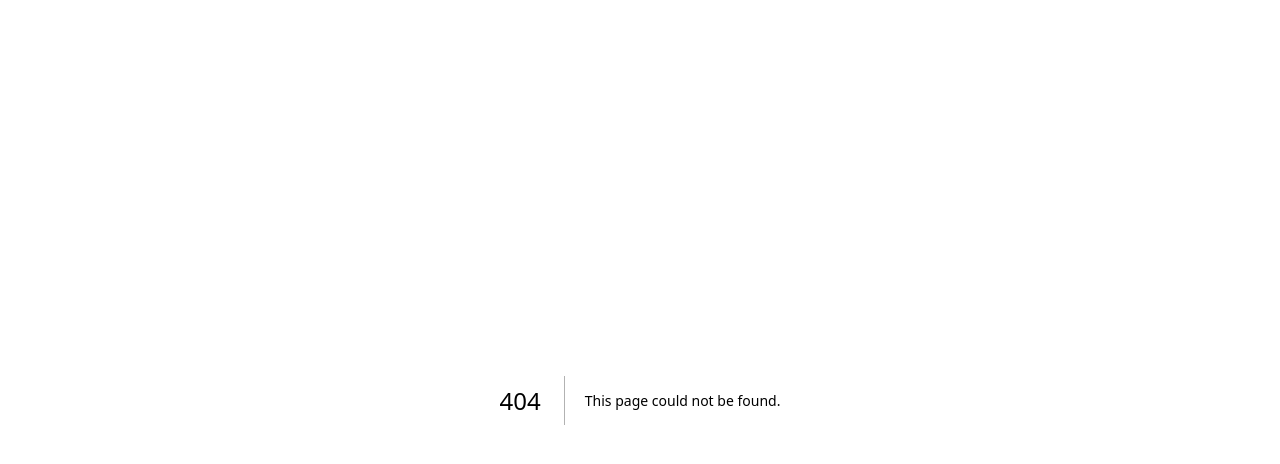
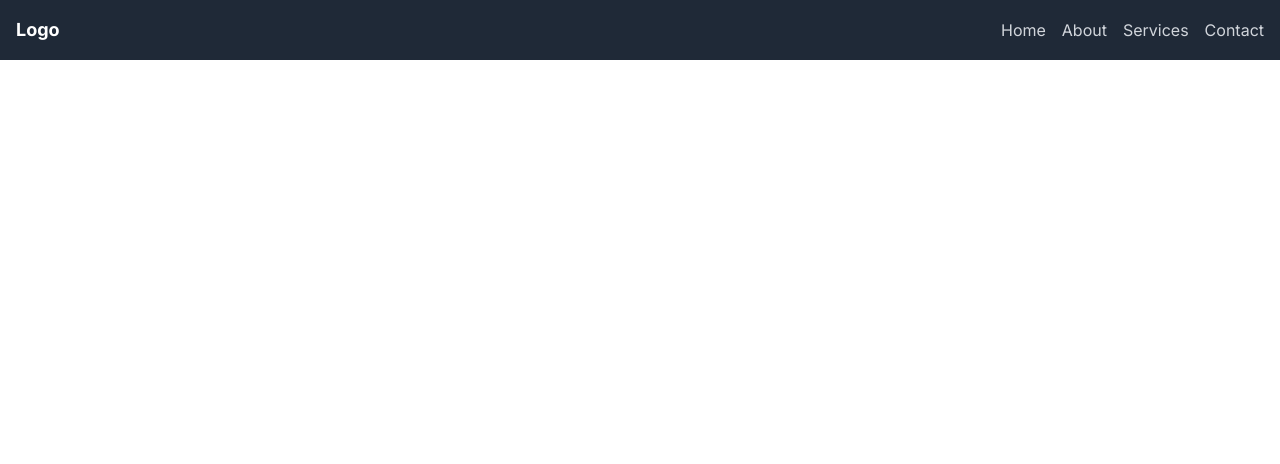
Before and after one commit to aswathyeg/next-js-experiment, a Next.js app: page /navbarNew in a window 1280 px wide. Before the commit this address had no page. Shown: the top 464 px of the page. Built offline with nearby package versions, Linux system fonts and the light colour scheme.

Commit message:
navbar experiment

```diff
--- /dev/null
+++ b/app/navbarNew/page.tsx
@@ -0,0 +1,86 @@
+"use client";
+
+import { useState } from "react";
+
+const Navbar = () => {
+  const [isOpen, setIsOpen] = useState(false);
+
+  return (
+    <nav className="bg-gray-800 p-4">
+      <div className="container mx-auto flex justify-between items-center">
+        <div className="text-white text-lg font-bold">
+          <a href="#">Logo</a>
+        </div>
+        <div className="md:hidden">
+          <button
+            onClick={() => setIsOpen(!isOpen)}
+            type="button"
+            className="text-gray-300 hover:text-white focus:outline-none"
+          >
+            {isOpen ? (
+              <svg
+                className="h-6 w-6"
+                fill="none"
+                stroke="currentColor"
+                viewBox="0 0 24 24"
+                xmlns="http://www.w3.org/2000/svg"
+              >
+                <path
+                  strokeLinecap="round"
+                  strokeLinejoin="round"
+                  strokeWidth="2"
+                  d="M6 18L18 6M6 6l12 12"
+                />
+              </svg>
+            ) : (
+              <svg
+                className="h-6 w-6"
+                fill="none"
+                stroke="currentColor"
+                viewBox="0 0 24 24"
+                xmlns="http://www.w3.org/2000/svg"
+              >
+                <path
+                  strokeLinecap="round"
+                  strokeLinejoin="round"
+                  strokeWidth="2"
+                  d="M4 6h16M4 12h16m-7 6h7"
+                />
+              </svg>
+            )}
+          </button>
+        </div>
+        <div
+          className={`md:flex md:items-center ${isOpen ? "block" : "hidden"}`}
+        >
+          <a
+            href="#"
+            className="block mt-4 md:inline-block md:mt-0 text-gray-300 hover:text-white mr-4"
+          >
+            Home
+          </a>
+          <a
+            href="#"
+            className="block mt-4 md:inline-block md:mt-0 text-gray-300 hover:text-white mr-4"
+          >
+            About
+          </a>
+          <a
+            href="#"
+            className="block mt-4 md:inline-block md:mt-0 text-gray-300 hover:text-white mr-4"
+          >
+            Services
+          </a>
+          <a
+            href="#"
+            className="block mt-4 md:inline-block md:mt-0 text-gray-300 hover:text-white"
+          >
+            Contact
+          </a>
+        </div>
+      </div>
+    </nav>
+  );
+};
+
+export default Navbar;
```
